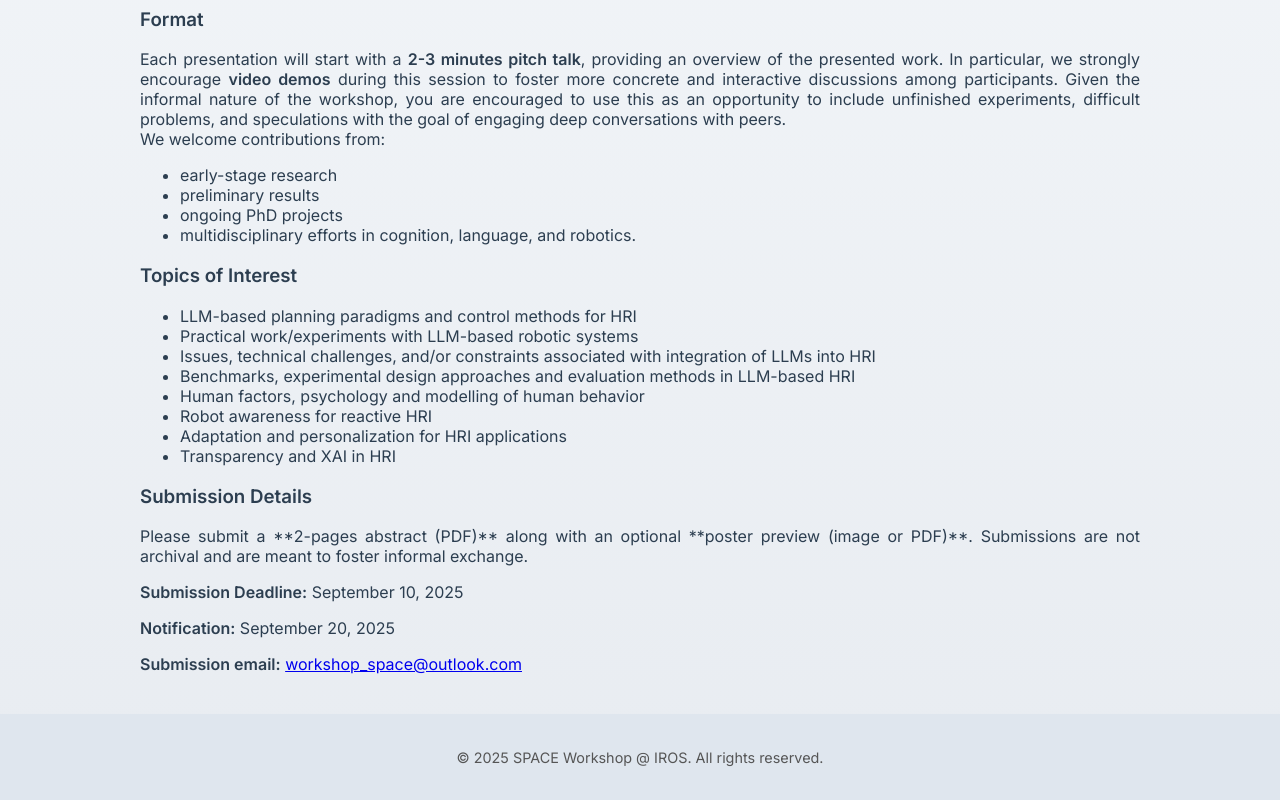
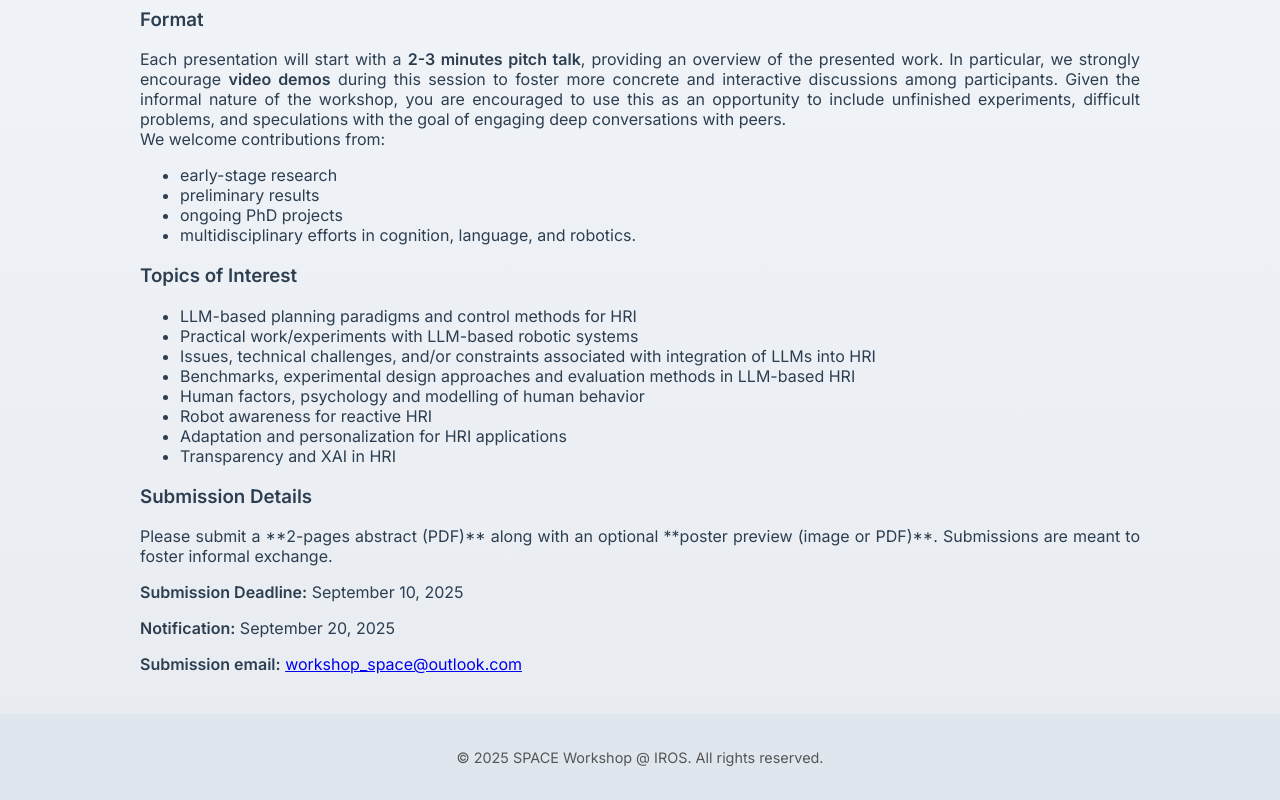
Before and after one commit to workshopSPACE/iros2025, a plain HTML site: page contribute.html in a window 1280 px wide. Shown: the part 433-1233 px from the top of the page. Drawn offline with Linux system fonts and the light colour scheme.

Commit message:
Update contribute.html

```diff
--- a/contribute.html
+++ b/contribute.html
@@ -60,7 +60,7 @@
       </ul>
 
       <h3>Submission Details</h3>
-      <p>Please submit a **2-pages abstract (PDF)** along with an optional **poster preview (image or PDF)**. Submissions are not archival and are meant to foster informal exchange.</p>
+      <p>Please submit a **2-pages abstract (PDF)** along with an optional **poster preview (image or PDF)**. Submissions are meant to foster informal exchange.</p>
       <p><strong>Submission Deadline:</strong> September 10, 2025</p>
       <p><strong>Notification:</strong> September 20, 2025</p>
       <p><strong>Submission email:</strong> <a href="mailto:workshop_space@outlook.com">workshop_space@outlook.com</a></p>
```
